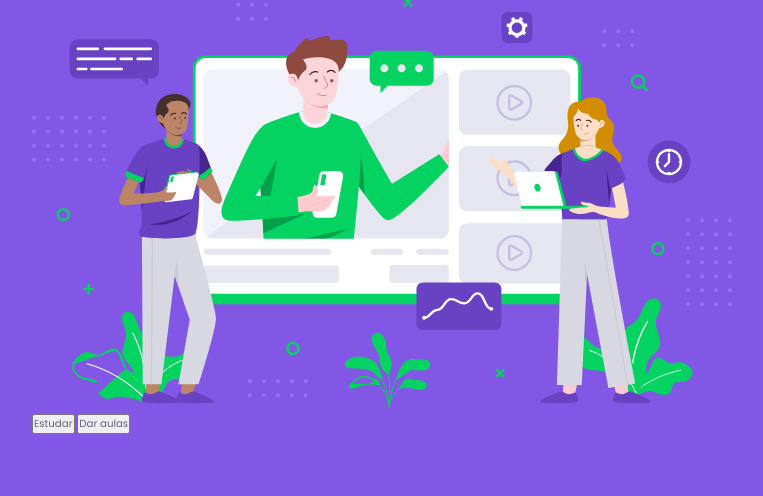
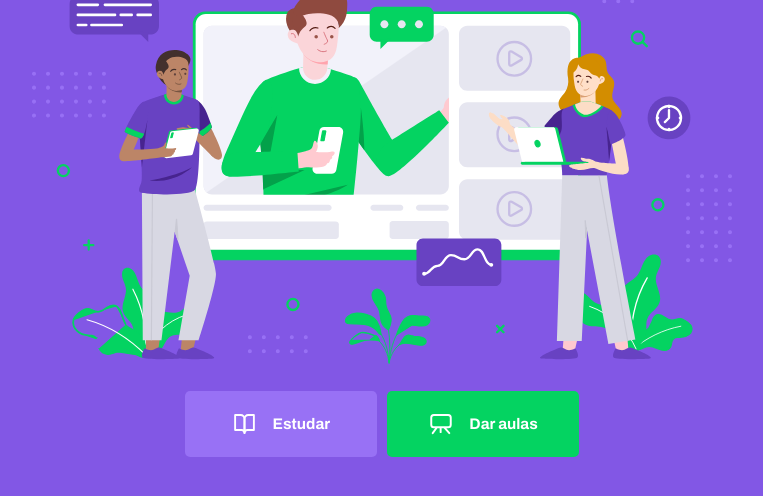
Before and after one commit to VitorG718/NLW-2-Discovery, a plain HTML site: page index.html in a window 1280 px wide. Shown: the part 246-742 px from the top of the page, without its empty margins (258-1021 px from the left). Drawn offline with Linux system fonts and the light colour scheme.

Commit message:
Criado o container dos botões

```diff
--- a/index.html
+++ b/index.html
@@ -18,9 +18,16 @@
 
         <img class="hero-image" src="/images/landing.svg" alt="Plataforma de Estudos">
 
-        <button>Estudar</button>
-        <button>Dar aulas</button>
-
+        <div class="buttons-container">
+            <a class="study" href="/study.html">
+                <img src="/images/icons/study.svg" alt="Estudar">
+                Estudar
+            </a>
+            <a class="give-classes" href="/give-classes.html">
+                <img src="/images/icons/give-classes.svg" alt="Dar aulas">
+                Dar aulas
+            </a>
+        </div>
     </div>
 
 </body>
```
